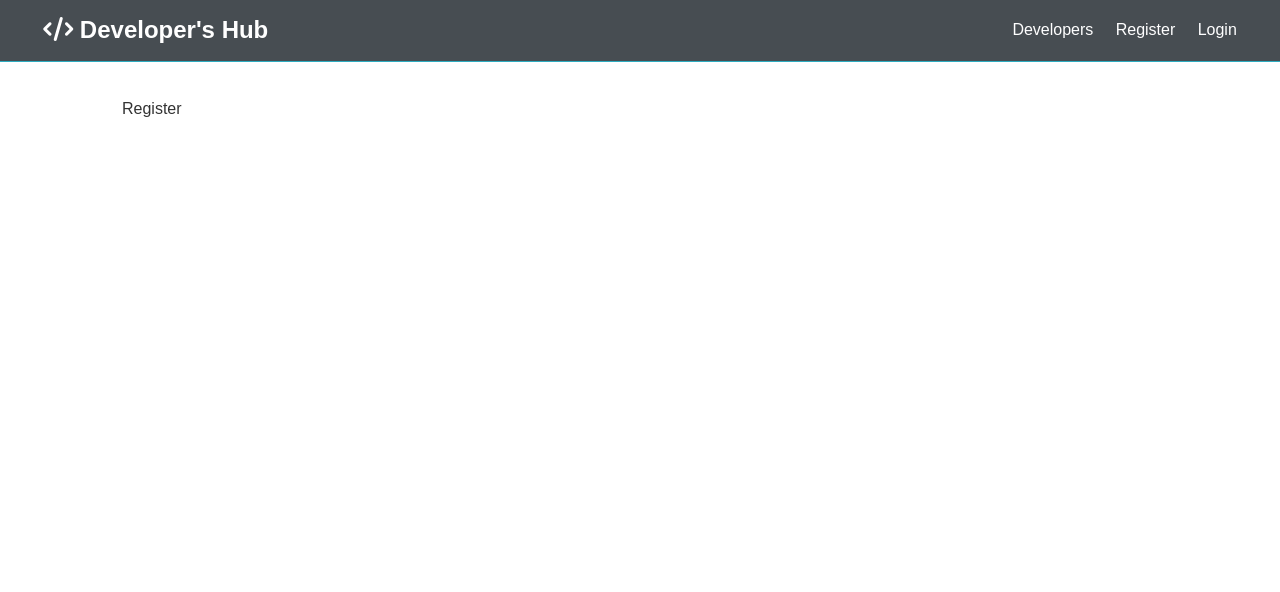
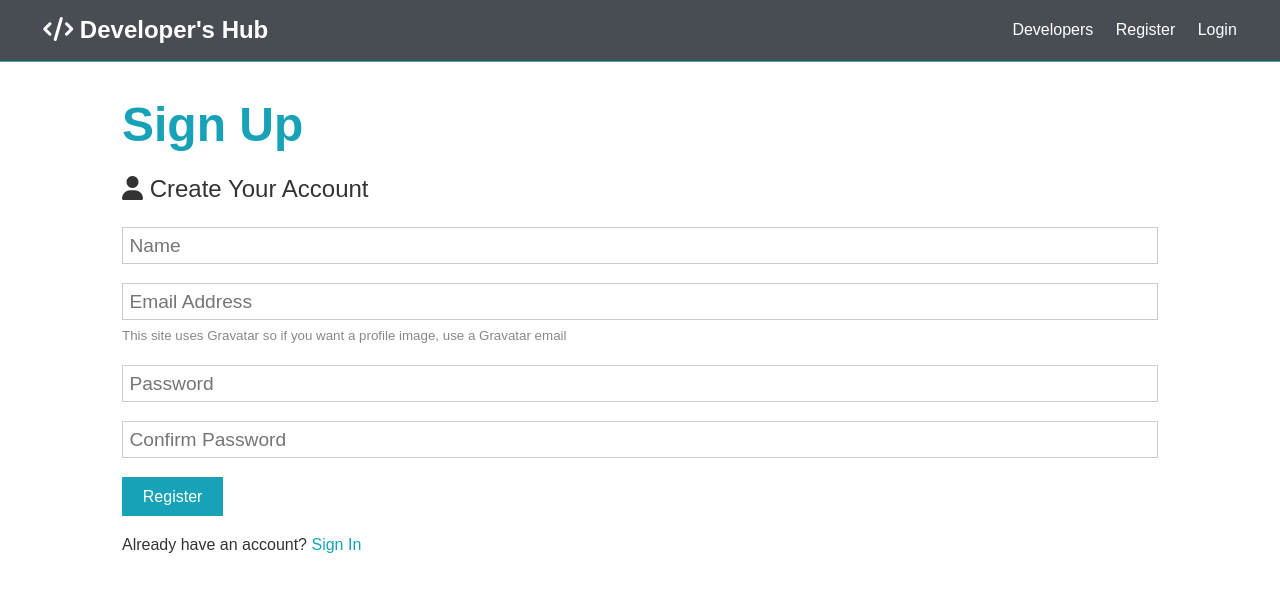
Before and after one commit to Bhagyatrivedi27/DevHub, a React (Create React App) app in the folder client/: page /register in a window 1280 px wide. Shown: the top 592 px of the page. Built offline with nearby package versions, Linux system fonts and the light colour scheme.

Commit message:
added login and register rendering forms

```diff
--- a/client/src/components/auth/Login.js
+++ b/client/src/components/auth/Login.js
@@ -1,10 +1,48 @@
-import React from 'react'
+import React, {Fragment, useState} from 'react';
+import {Link} from'react-router-dom'
 
- const Login = () => {
+const Login = () => {
+
+    const [formData, setFormData] = useState({
+        email: '',
+        password: ''
+    });
+
+
+    const { email, password} = formData;
+
+    const onChange = e => setFormData({...formData, [e.target.name]: e.target.value });
+
+    const onSubmit = async e =>{
+        e.preventDefault();
+            console.log('SUCCESS')
+        }
+
+
     return (
-        <div>
-            Login
+        <Fragment>
+              <h1 className="large text-primary">Sign in</h1>
+      <p className="lead"><i className="fas fa-user"></i> Sign Into Your Account</p>
+      <form className="form" onSubmit={e=> onSubmit(e)}>
+        <div className="form-group">
+          <input type="email" placeholder="Email Address" name="email" value = { email} onChange={e => onChange(e)} required/>
         </div>
+        <div className="form-group">
+          <input
+            type="password"
+            placeholder="Password"
+            name="password"
+            minLength="6"
+            value = { password} onChange={e => onChange(e)}
+          />
+        </div>
+
+        <input type="submit" className="btn btn-primary" value="Login" />
+      </form>
+      <p className="my-1">
+        Dont have an Account? <Link to="/register">Sign In</Link>
+      </p>
+        </Fragment>
     )
 }
 
--- a/client/src/components/auth/Register.js
+++ b/client/src/components/auth/Register.js
@@ -1,10 +1,67 @@
-import React from 'react'
+import React, {Fragment, useState} from 'react';
+import {Link} from 'react-router-dom'
+const Register = () => {
 
-const Register = () => {
+    const [formData, setFormData] = useState({
+        name: '',
+        email: '',
+        password: '',
+        password2: ''
+    });
+
+
+    const {name, email, password, password2} = formData;
+
+    const onChange = e => setFormData({...formData, [e.target.name]: e.target.value });
+
+    const onSubmit = async e =>{
+        e.preventDefault();
+        if(password !== password2){
+            console.log('Passwords dont match')
+        }else{
+            console.log('SUCCESS')
+        }
+    }
+
     return (
-        <div>
-            Register
+        <Fragment>
+              <h1 className="large text-primary">Sign Up</h1>
+      <p className="lead"><i className="fas fa-user"></i> Create Your Account</p>
+      <form className="form" onSubmit={e=> onSubmit(e)}>
+        <div className="form-group">
+          <input type="text" placeholder="Name" name="name"  value = { name} onChange={e => onChange(e)} required />
         </div>
+        <div className="form-group">
+          <input type="email" placeholder="Email Address" name="email" value = { email} onChange={e => onChange(e)} required/>
+          <small className="form-text"
+            >This site uses Gravatar so if you want a profile image, use a
+            Gravatar email</small
+          >
+        </div>
+        <div className="form-group">
+          <input
+            type="password"
+            placeholder="Password"
+            name="password"
+            minLength="6"
+            value = { password} onChange={e => onChange(e)}
+          />
+        </div>
+        <div className="form-group">
+          <input
+            type="password"
+            placeholder="Confirm Password"
+            name="password2"
+            minLength="6"
+            value = { password2} onChange={e => onChange(e)}
+          />
+        </div>
+        <input type="submit" className="btn btn-primary" value="Register" />
+      </form>
+      <p className="my-1">
+        Already have an account? <Link to ="/login">Sign In</Link>
+      </p>
+        </Fragment>
     )
 }
 
```
Also changed, not shown: 2 other files (tests, documents, lock files or other folders).
